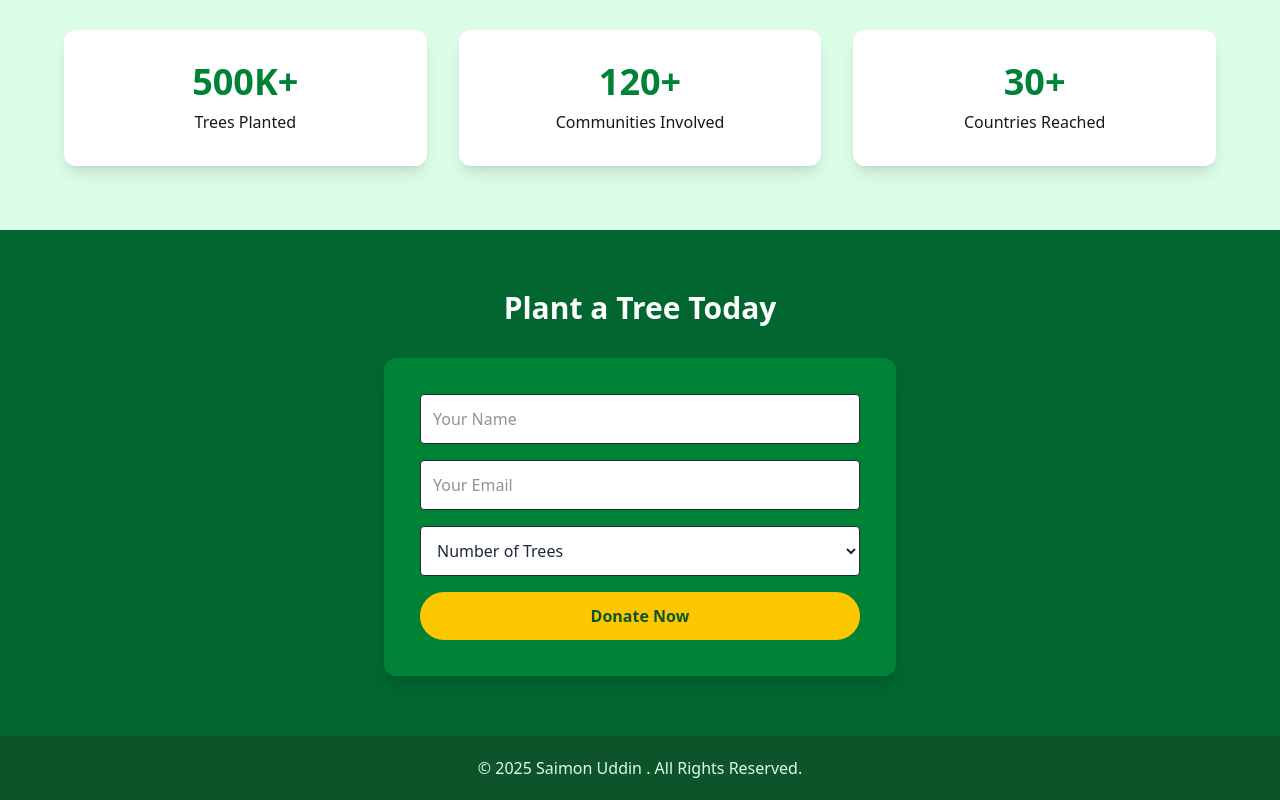
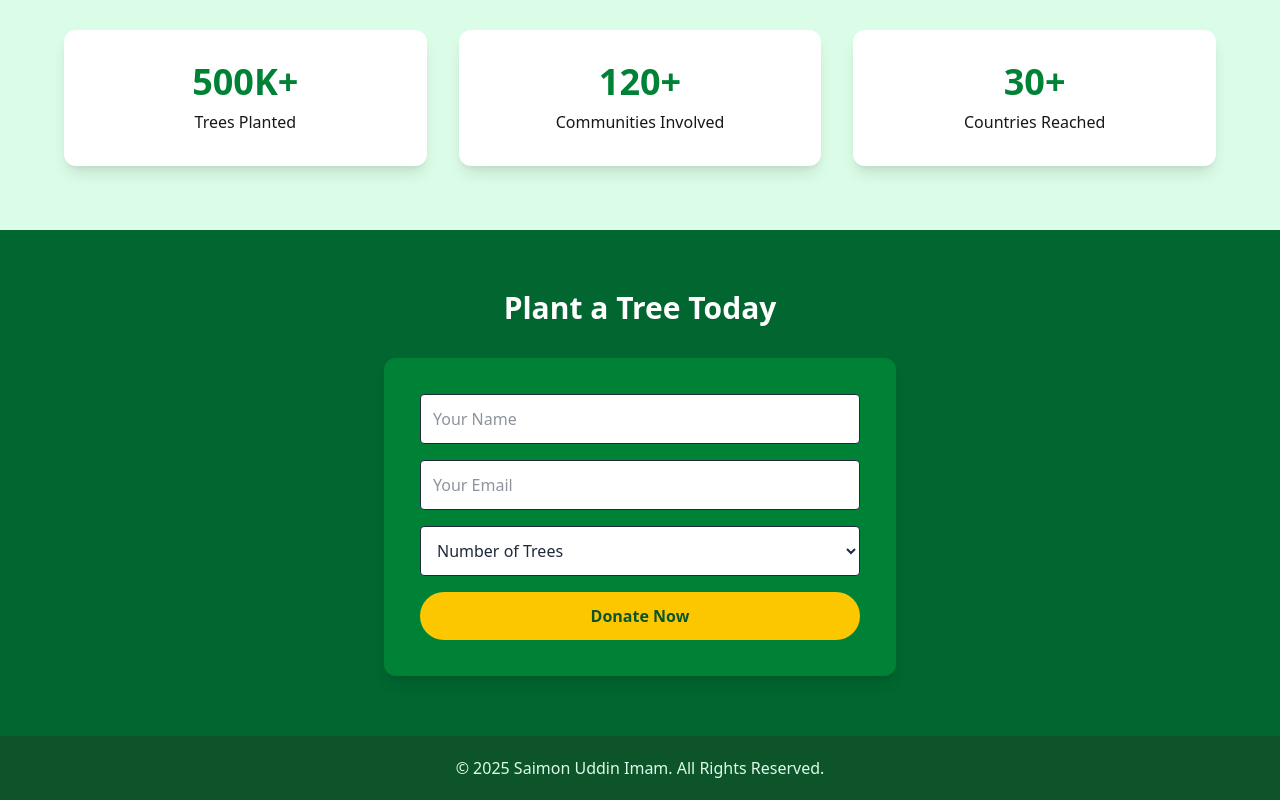
Before and after one commit to saimonuddinimam/B12A-06-Green_Earth_Website, a plain HTML site: page index.html in a window 1280 px wide. Shown: the part 1150-1950 px from the top of the page. Drawn offline with nearby package versions, Linux system fonts and the light colour scheme; no server answers.

Commit message:
seventh commit

```diff
--- a/index.html
+++ b/index.html
@@ -167,7 +167,7 @@
 
     <!-- Footer -->
     <footer class="bg-green-900 text-green-100 text-center py-5">
-        <p>&copy; 2025 Saimon Uddin . All Rights Reserved.</p>
+        <p>&copy; 2025 Saimon Uddin Imam. All Rights Reserved.</p>
     </footer>
 
     <script src="./script.js"></script>
```
Also changed, not shown: 1 other file.
